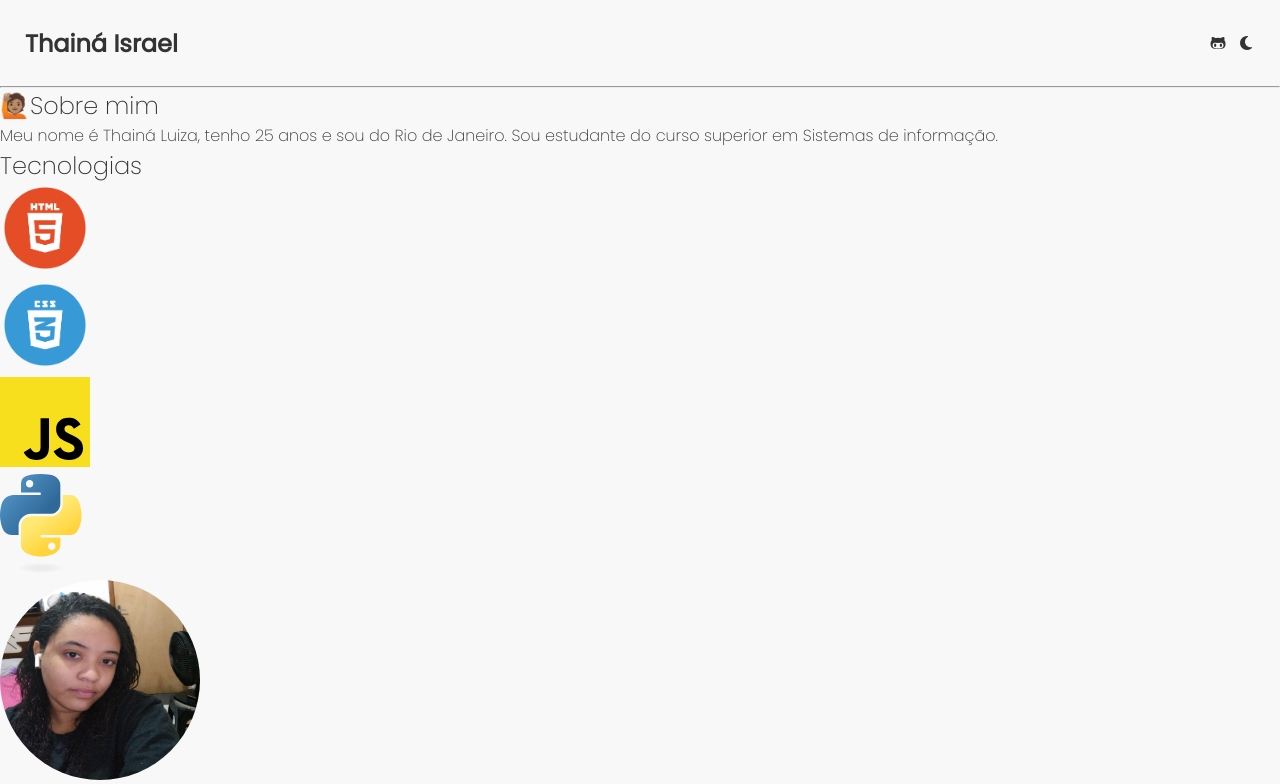
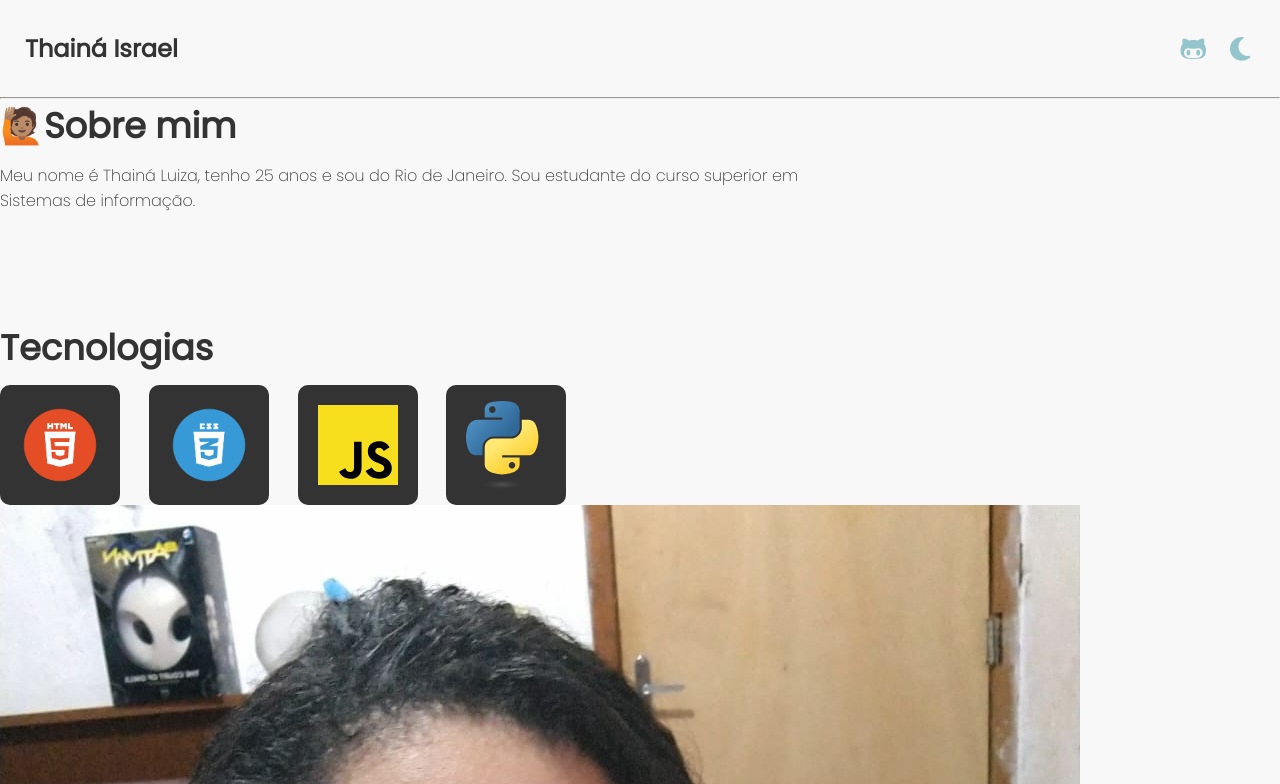
Before and after one commit to TLisrael/Portfolio, a plain HTML site: page index.html in a window 1280 px wide. Shown: the top 784 px of the page. Drawn offline with Linux system fonts and the light colour scheme.

Commit message:
Estilizando cards

```diff
--- a/css/style.css
+++ b/css/style.css
@@ -21,18 +21,73 @@ header h1{
     cursor:pointer;
 }
 header i {
+    margin: 0px 10px;
+    font-size: 1.7em;
     padding: 10px;
     width: 25px;
+    color: var(--color-blue-200);
+
 }
 header i:hover{
     transform: scale(1.5);
+    transition: 0.2s ease-out;
+    color: var(--color-gray-50);
 }
 
 .card img{
     width: 90px;
 }
-figure img{
-    width: 200px;
-    height: 200px;
-    border-radius: 100%;
+
+main{
+    display: flex;
+    align-items: center;
+    justify-content: space-between;
 }
+.conteudo-principal{
+    display: flex;
+    flex-direction: column;
+}
+main .conteudo-principal h2{
+    font-weight: bold;
+    font-size: 2.2em;
+    margin-bottom: 1%;
+}
+main .conteudo-principal .textos{
+    margin-bottom: 10%;
+}
+main .conteudo-principal p{
+    font-size: 16px;
+    font-weight: 300;
+    width: 75%;
+}
+main .techs .container-techs{
+    display: flex;
+    align-items: center;
+}
+main .techs .container-techs .card{
+    width: 120px;
+    height: 120px;
+    padding: 10px;
+    display: flex;
+    align-items: center;
+    justify-content: center;
+    cursor: pointer;
+    margin-right: 1.8rem;
+    border-radius: 10px;
+    background: #333333;
+    transition: box-shadow 0.25s ease-out;
+}
+main .techs .container-techs .card img
+{
+    width: 80%;
+
+}
+main .techs .container-techs .card:hover{
+    box-shadow: 0px 0px 0px 8px var(--color-gray-50);
+}
+footer{
+    padding: 10px;
+    background: var(--color-gray-50);
+    text-align: center;
+    font-weight: bold;
+}
```
